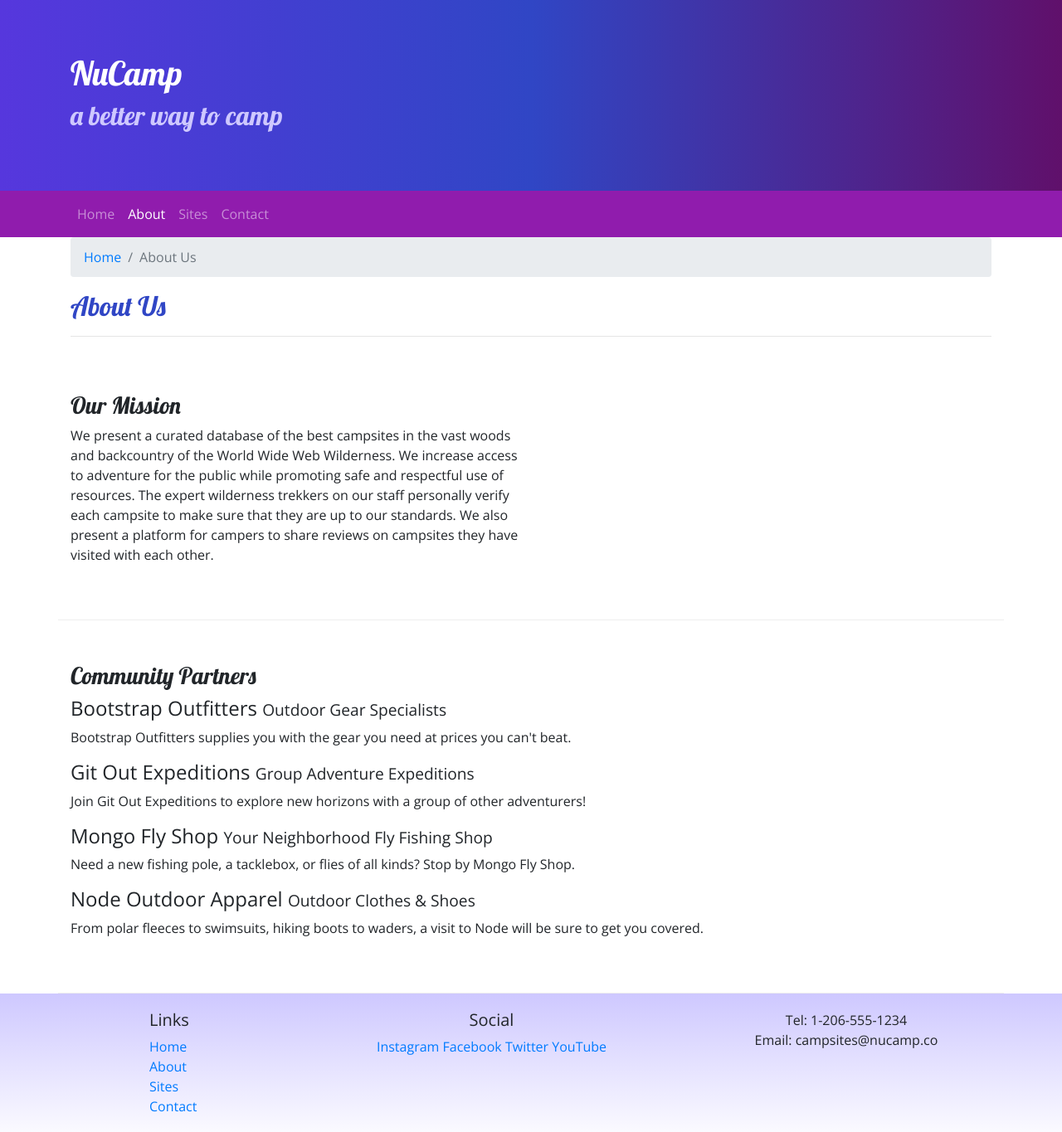
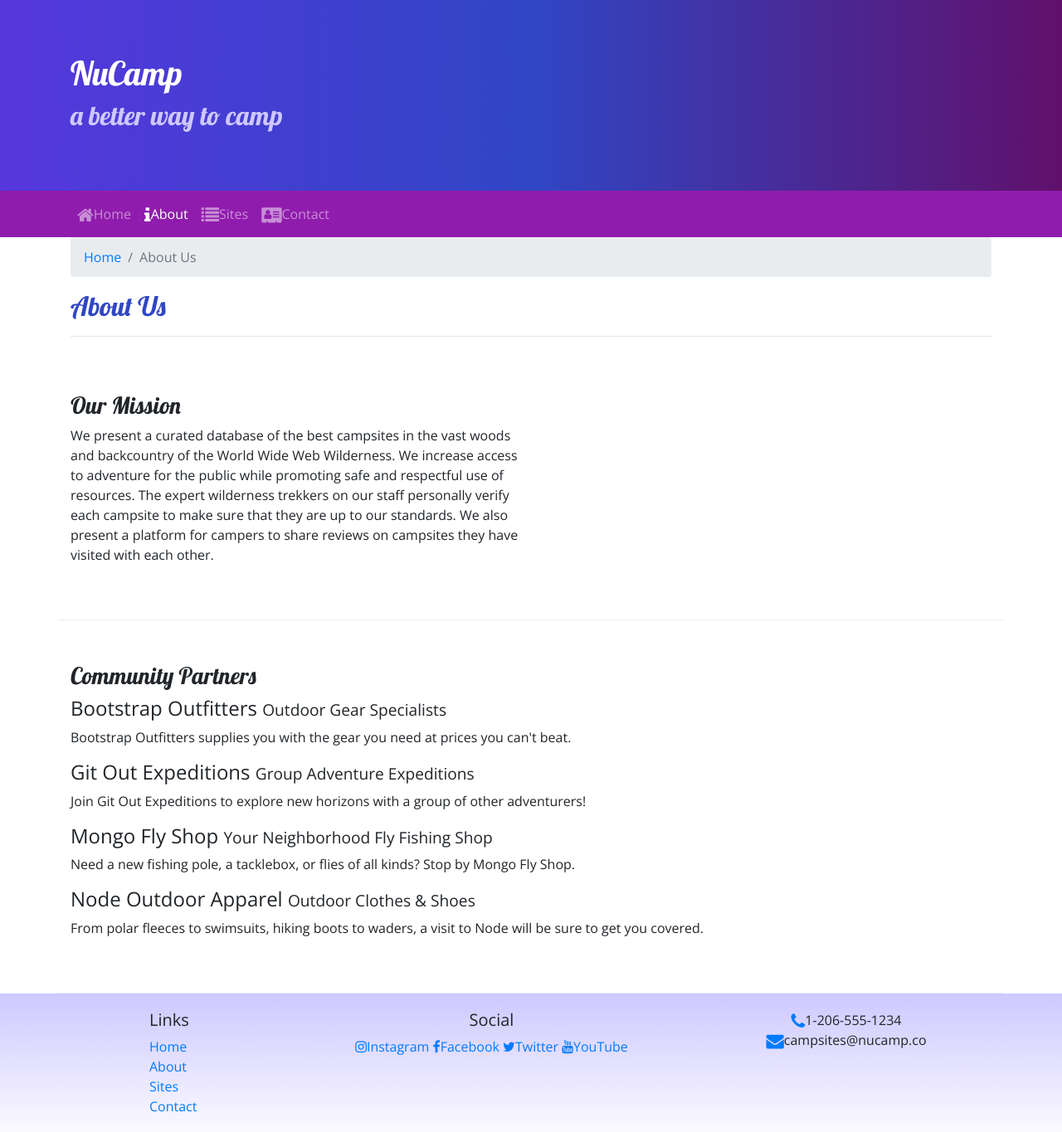
Before and after one commit to bushido1586/nucampsite, a website: page aboutus.html in a window 1280 px wide. Shown: the whole page at 83% size. Drawn offline with nearby package versions, Linux system fonts and the light colour scheme.

Commit message:
font aswesome icon addition

```diff
--- a/aboutus.html
+++ b/aboutus.html
@@ -7,6 +7,7 @@
     <meta name="viewport" content="width=device-width, initial-scale=1" />
     <link rel="stylesheet" href="node_modules/bootstrap/dist/css/bootstrap.min.css" />
 
+    <link rel="stylesheet" href="node_modules/font-awesome/css/font-awesome.min.css" />
     <link rel="stylesheet" href="https://fonts.googleapis.com/css?family=Lobster|Open+Sans" />
     <link rel="stylesheet" href="css/styles.css" />
     <title>NuCamp: A Better Way To Camp</title>
@@ -30,10 +31,10 @@
             <span class="navbar-toggler-icon"></span> </button>
             <div class="collapse navbar-collapse" id="nucampNavbar">
                 <ul class="navbar-nav">
-                    <li class="nav-item"><a class="nav-link" href="index.html">Home</a></li>
-                    <li class="nav-item active"><a class="nav-link" href="#">About</a></li>
-                    <li class="nav-item"><a class="nav-link" href="#">Sites</a></li>
-                    <li class="nav-item"><a class="nav-link" href="#">Contact</a></li>
+                    <li class="nav-item"><a class="nav-link" href="index.html"><i class="fa fa-home fa-lg"></i>Home</a></li>
+                    <li class="nav-item active"><a class="nav-link" href="aboutus.html"><i class ="fa fa-info fa-lg"></i>About</a></li>
+                    <li class="nav-item"><a class="nav-link" href="#"><i class = "fa fa-list fa-lg"></i>Sites</a></li>
+                    <li class="nav-item"><a class="nav-link" href="#"><i class="fa fa-address-card fa-lg"></i>Contact</a></li>
                 </ul>
             </div>
         </div>
@@ -81,20 +82,20 @@
                     <h5>Links</h5>
                     <ul class="list-unstyled ">
                         <li><a href="index.html ">Home</a></li>
-                        <li><a href="# ">About</a></li>
+                        <li><a href="aboutus.html">About</a></li>
                         <li><a href="# ">Sites</a></li>
                         <li><a href="# ">Contact</a></li>
                     </ul>
                 </div>
                 <div class="col-6 col-sm-5 text-center ">
                     <h5>Social</h5>
-                    <a href="http://instagram.com/ ">Instagram</a>
-                    <a href="http://facebook.com/ ">Facebook</a>
-                    <a href="http://twitter.com/ ">Twitter</a>
-                    <a href="http://youtube.com/ ">YouTube</a>
+                    <a href="http://instagram.com/ "><i class="fa fa-instagram"></i>Instagram</a>
+                    <a href="http://facebook.com/ "><i class="fa fa-facebook"></i>Facebook</a>
+                    <a href="http://twitter.com/ "><i class="fa fa-twitter"></i>Twitter</a>
+                    <a href="http://youtube.com/ "><i class="fa fa-youtube"></i>YouTube</a>
                 </div>
                 <div class="col-sm-4 text-center ">
-                    Tel: 1-206-555-1234<br /> Email: campsites@nucamp.co
+                    <i class="fa fa-phone fa-lg text-primary"></i>1-206-555-1234<br /> <i class="fa fa-envelope fa-lg text-primary"></i>campsites@nucamp.co
                 </div>
             </div>
         </div>
--- a/package.json
+++ b/package.json
@@ -15,6 +15,7 @@
     },
     "dependencies": {
         "bootstrap": "^4.5.2",
+        "font-awesome": "^4.7.0",
         "jquery": "^3.5.1",
         "popper.js": "^1.16.1"
     }
```
Also changed, not shown: index.html (+10 -9 lines), 1 other file.
